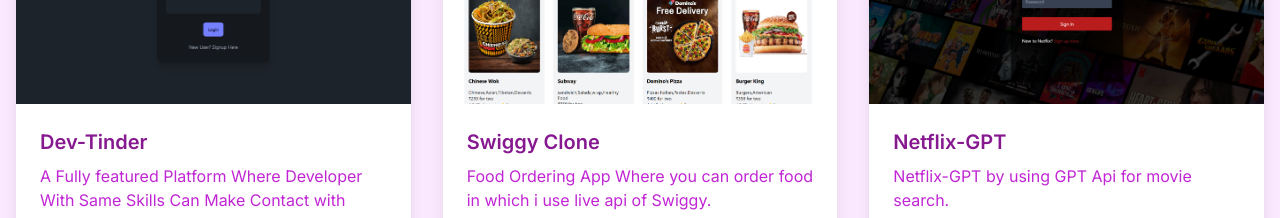
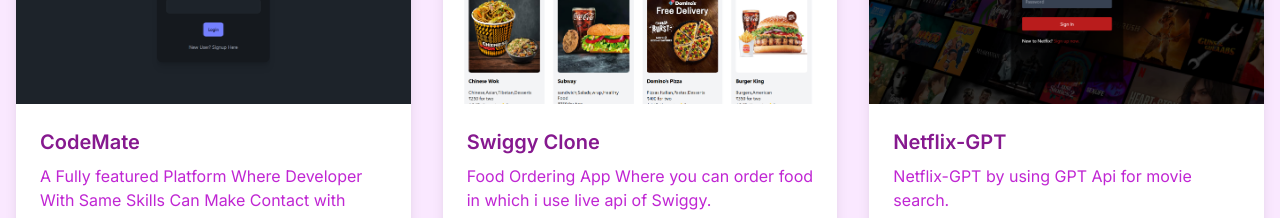
Before and after one commit to sagarksp/portfolio, a Next.js app: page / in a window 1280 px wide. Shown: the part 2480-2698 px from the top of the page. Built offline with nearby package versions, Linux system fonts and the light colour scheme.

Commit message:
Update Projects.jsx

```diff
--- a/src/app/components/Projects.jsx
+++ b/src/app/components/Projects.jsx
@@ -7,7 +7,7 @@
 
 const projects = [
   {
-    title: 'Dev-Tinder',
+    title: 'CodeMate',
     description: 'A Fully featured Platform Where Developer With Same Skills Can Make Contact with Each other.',
     image: '/devtinder.png',
     liveUrl: 'https://dev-tinder-frontend-chi.vercel.app/',
```
